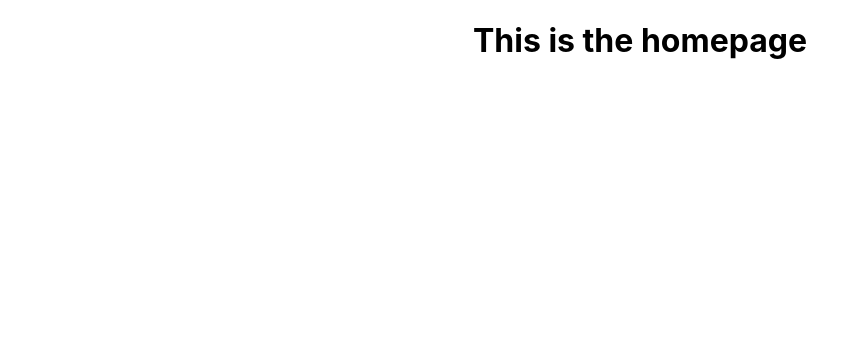
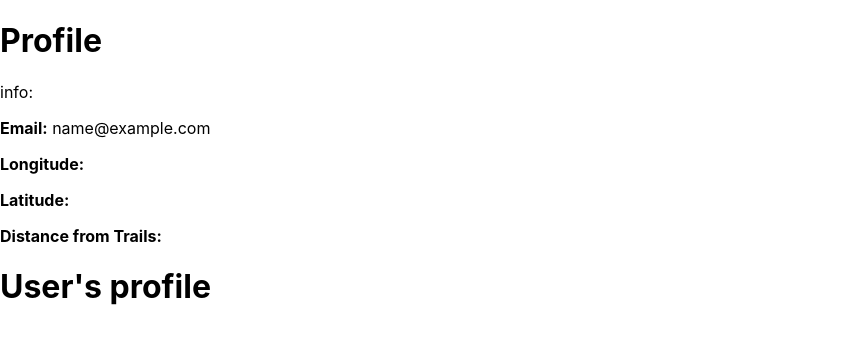
Before and after one commit to ekieff/MS-Workouts-Progress-Journal-Client, a React (Create React App) app: page /profile in a window 1280 px wide. Shown: the top 344 px of the page, without its empty margins (0-868 px from the left). Built offline with nearby package versions, Linux system fonts and the light colour scheme; no server answers; sample sign-in values are in the browser's storage.

Commit message:
stub out user routes

```diff
--- a/src/App.js
+++ b/src/App.js
@@ -1,7 +1,7 @@
 import React, { useEffect, useState } from 'react';
 import { Switch, Route, Redirect } from 'react-router-dom';
 import jwt_decode from 'jwt-decode';
-import setAuthToken from './utils/setAuthToken';
+import setAuthToken from './components/utils/setAuthToken';
 import './App.css';
 //import components
 import Signup from './components/user/Signup';
@@ -17,10 +17,55 @@ const PrivateRoute = ({ component: Component, ...rest }) => {
 }
 
 function App() {
+  let [currentUser, setCurrentUser] = useState("");
+  let [isAuthenticated, setIsAuthenticated] = useState(true);
+
+  useEffect(() => {
+    let token;
+    if(!localStorage.getItem('jwtToken')) {
+      setIsAuthenticated(false);
+    } else {
+      token = jwt_decode(localStorage.getItem('jwtToken'));
+      setAuthToken(localStorage.jwtToken);
+      setCurrentUser(token);
+      setIsAuthenticated(true);
+    }
+  }, []);
+
+  let nowCurrentUser = (userData) => {
+    console.log('nowCurrentUser is working')
+    setCurrentUser(userData);
+    setIsAuthenticated(true);
+  };
+
+
+  const handleLogout = () => {
+    if (localStorage.getItem('jwtToken')) {
+      localStorage.removeItem('jwtToken');
+      setCurrentUser(null);
+      setIsAuthenticated(false);
+    }
+  }
+
+  console.log('Current User', currentUser);
+  // console.log('Authenticated', isAuthenticated);
+
   return (
-    <div className="App">
-      <h1>This is the homepage</h1>
+    <div>
+    <div className="container mt-5">
+      <Switch>
+        <Route path="/signup" component={ Signup } />
+        <Route
+          path="/login"
+          render={ (props) => <Login {...props} nowCurrentUser={nowCurrentUser} setIsAuthenticated={setIsAuthenticated} user={currentUser}/>}
+        />
+        <PrivateRoute path="/profile" component={ Profile } user={currentUser} />
+
+        <Route exact path="/" component={ Welcome } />
+
+      </Switch>
     </div>
+  </div>
   );
 }
 
--- a/src/components/user/Profile.js
+++ b/src/components/user/Profile.js
@@ -1,6 +1,5 @@
 import React, { useState, useEffect } from 'react';
 import { Link } from 'react-router-dom';
-import EditForm from './EditForm';
 import axios from 'axios';
 const REACT_APP_SERVER_URL = process.env.REACT_APP_SERVER_URL;
 
@@ -79,7 +78,7 @@ const Profile = (props) => {
 	return (
 		<div>
 			<div>{props.user ? userData : errorDiv}</div>
-			<EditForm user={props.user} />
+			<h1>User's profile</h1>
 		</div>
 	);
 };
```
